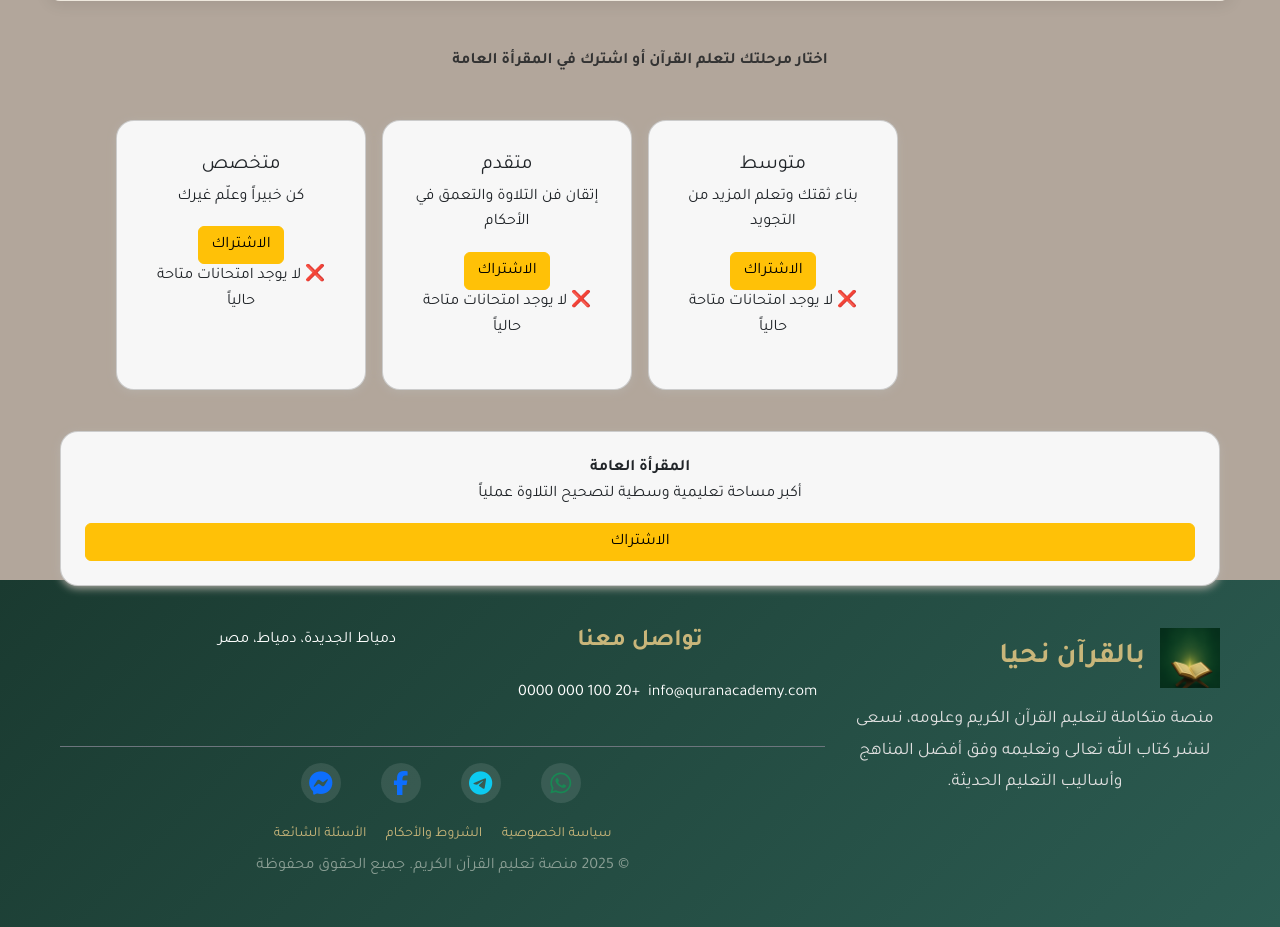
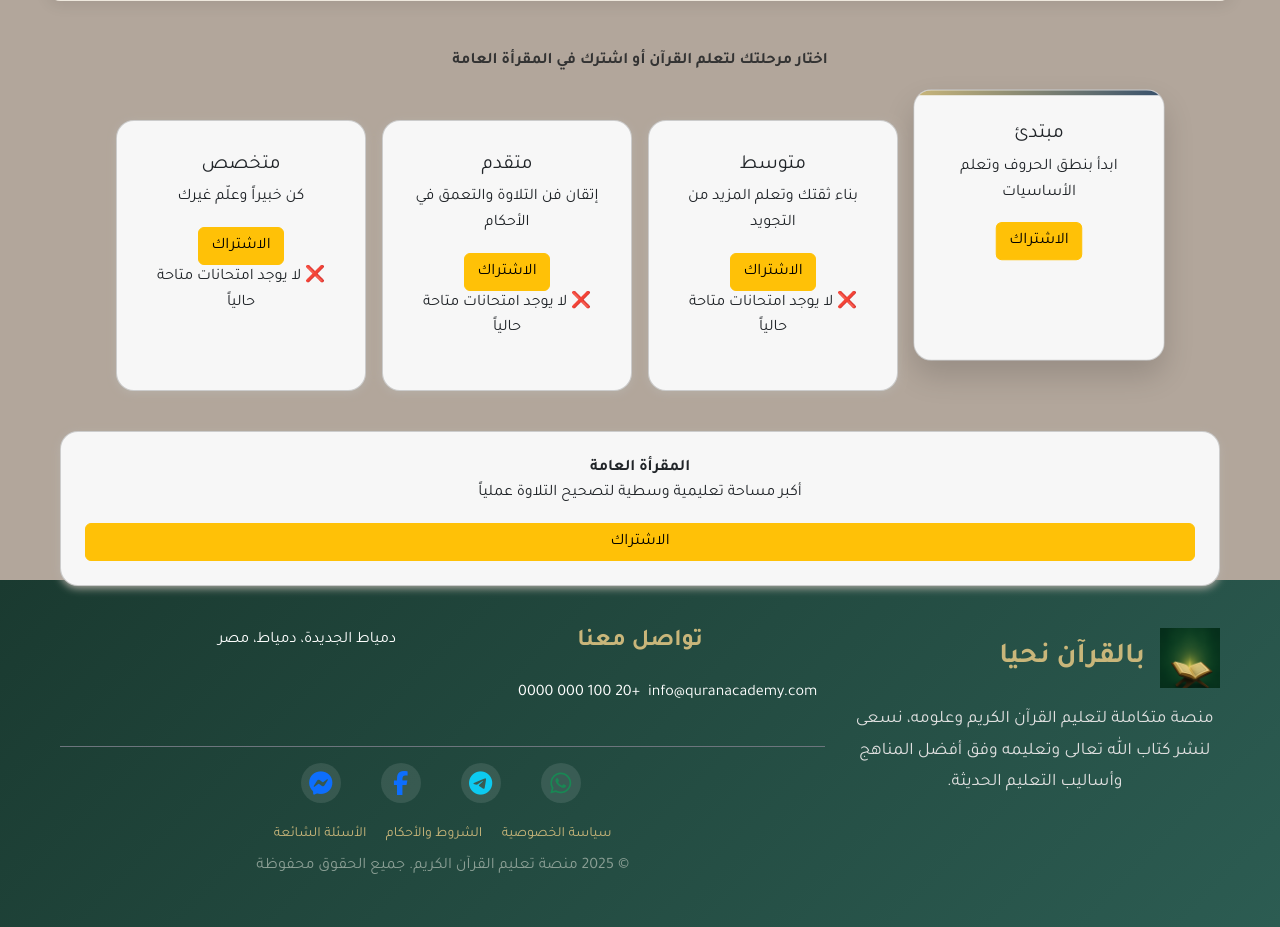
Before and after one commit to ebrahemaborazza447-rgb/BialQuranNahia, a Django app: page /inbox/ in a window 1280 px wide, with the pointer over the restyled element. Shown: the part 2384-3311 px from the top of the page. Run offline with Django 5.2, Linux system fonts and the light colour scheme.

Commit message:
Update inbox.css

```diff
--- a/static/css/inbox.css
+++ b/static/css/inbox.css
@@ -1196,3 +1196,8 @@ footer {
 ::-webkit-scrollbar-thumb:hover {
     background: #2c5c52;
 }
+.card:hover {
+    opacity: 1 !important;
+    visibility: visible !important;
+    display: block !important;
+}
```
